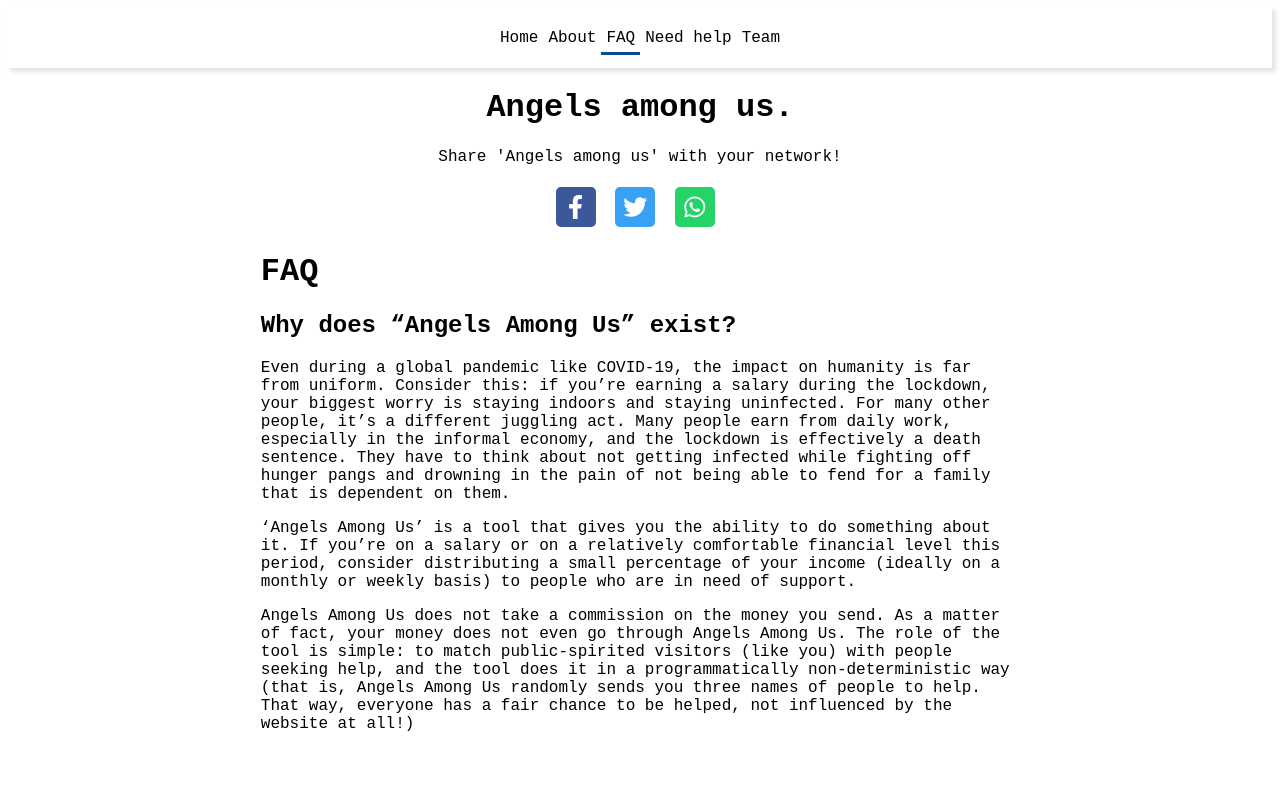
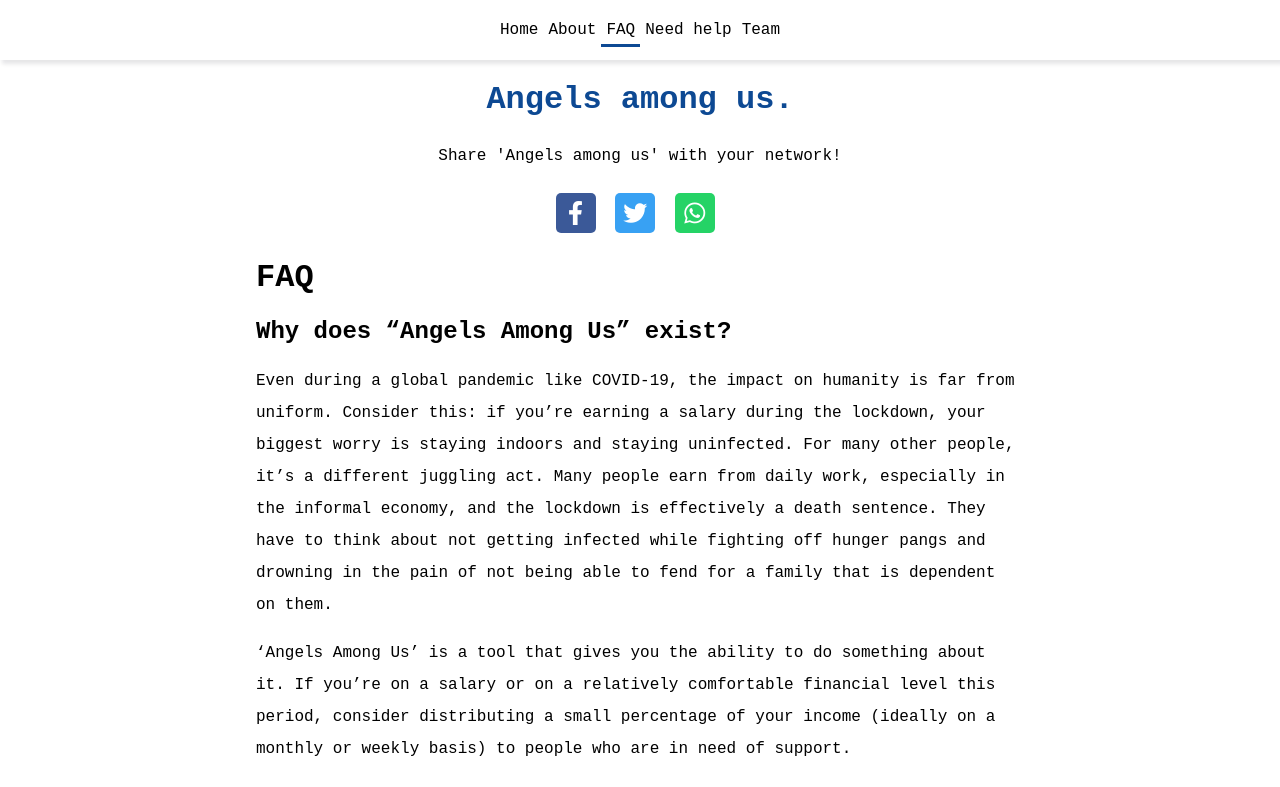
Before and after one commit to vunderkind/good-faith, a React (Create React App) app: page /faq in a window 1280 px wide. Shown: the top 787 px of the page. Built offline with nearby package versions, Linux system fonts and the light colour scheme; a web font is replaced by a local one.

Commit message:
Add CSS Utilities

```diff
--- a/src/index.css
+++ b/src/index.css
@@ -11,6 +11,7 @@
   --white: #ffffff;
   --black: #000000;
   --red: rgb(184, 44, 44);
+  --grey: rgb(97, 94, 94);
   --gradient: linear-gradient(to bottom, var(--primary-color) 51%, var(--accent-color) 100%);
   --gradient-transparent: linear-gradient(to bottom, var(--accent-color-transparent) 51%, var(--accent-color-transparent) 100%);
   --shadow: 3px 3px 4px 1px rgba(11, 13, 26, 0.1);
@@ -18,7 +19,12 @@
 
 body {
   font-family: var(--secondary-font);
-  padding-bottom: 4rem;
+  margin: 0;
+  scroll-behavior: smooth;
+}
+
+p {
+  line-height: 2;
 }
 
 a:not(.btn) {
@@ -42,8 +48,20 @@ a.red-text:hover {
   background-color: var(--red);
 }
 
+.primary-text {
+  color: var(--primary-color);
+}
+
+.secondary-text {
+  color: var(--secondary-color);
+}
+
 .red-text {
   color: var(--red);
+}
+
+.accent-text {
+  color: var(--grey);
 }
 
 .Loader {
@@ -51,3 +69,20 @@ a.red-text:hover {
   justify-content: center;
   margin-top: 10vh;
 }
+
+main {
+  min-height: calc(100vh - 180px - 58px);
+}
+
+.row {
+  display: flex;
+  flex-direction: row;
+}
+
+.align-items-center {
+  align-items: center;
+}
+
+.col-50 {
+  width: 50%;
+}
```
